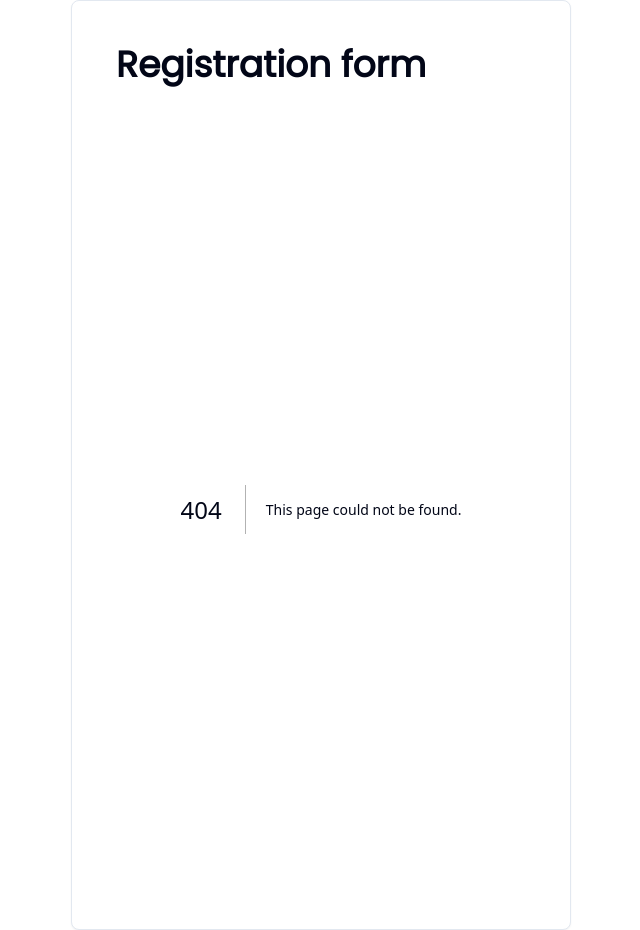
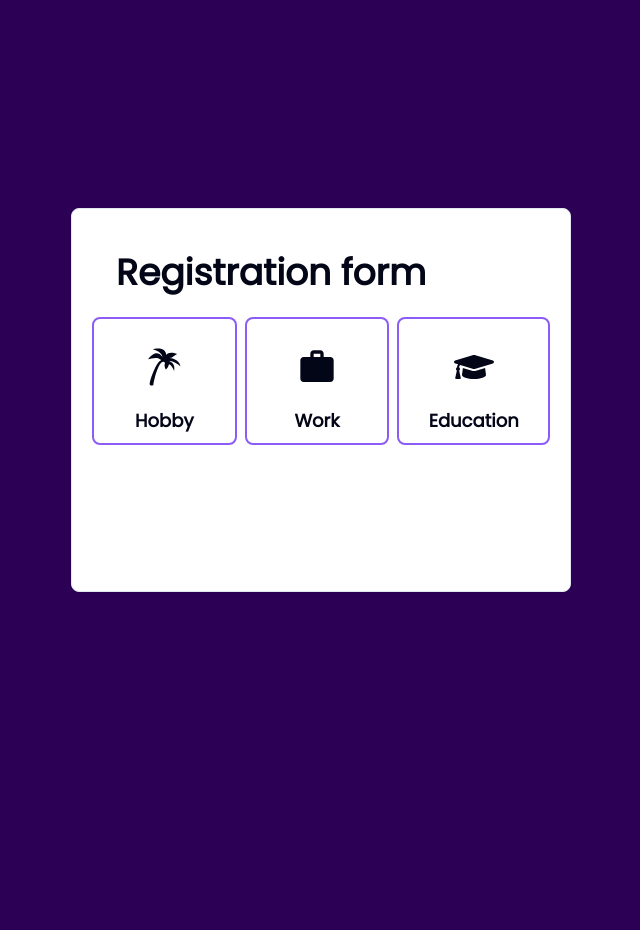
Before and after one commit to Medvezo/Beep-Form, a Next.js app: page /step-3 in a window 1280 px wide. Before the commit this address had no page. Shown: the whole page, without its empty margins (319-959 px from the left). After the commit the page ends 800 px from the top, so only its background shows below. Built offline with nearby package versions, Linux system fonts and the light colour scheme.

Commit message:
feat: add basic step-3 page.tsx

```diff
--- /dev/null
+++ b/src/app/step-3/page.tsx
@@ -0,0 +1,33 @@
+import { GiPalmTree } from "react-icons/gi";
+import { FaGraduationCap } from "react-icons/fa";
+import { MdWork } from "react-icons/md";
+import { Label } from "@/components/ui/label";
+import { Input } from "@/components/ui/input";
+
+export default function Page() {
+	const options = [
+		{ use: "Hobby", icon: GiPalmTree },
+		{ use: "Work", icon: MdWork },
+		{ use: "Education", icon: FaGraduationCap },
+	];
+
+	return (
+		<form className="flex justify-around items-center w-full gap-2">
+			{options.map((option, index) => (
+				<Label
+					key={index}
+					className="flex flex-col gap-5 font-bold text-lg justify-center items-center w-1/3 border-2 border-violet-500 rounded-lg py-2 px-10 hover:bg-purple-light transition-all duration-200 ease-in-out "
+				>
+					<Input
+						type="radio"
+						className="h-0 w-0 border-0"
+						name="use"
+						value={option.use}
+					/>
+					<option.icon className="h-10 w-10" />
+					{option.use}
+				</Label>
+			))}
+		</form>
+	);
+}
```
